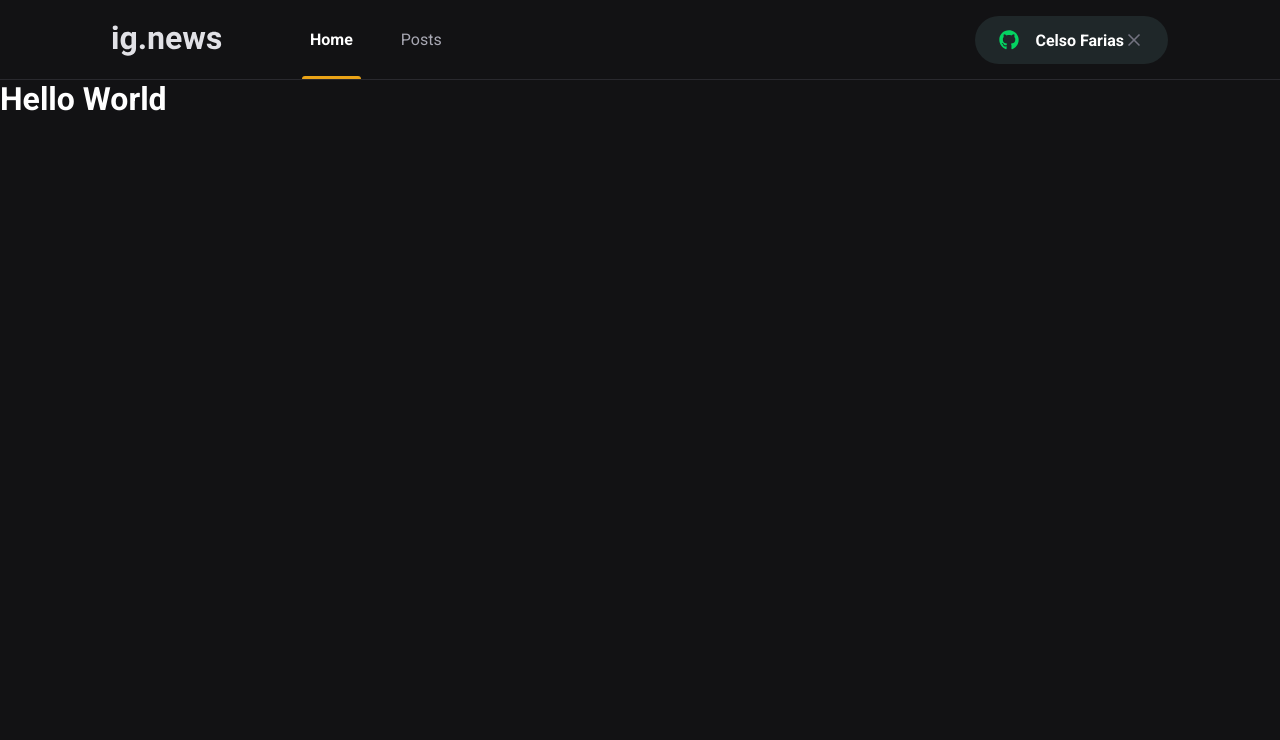
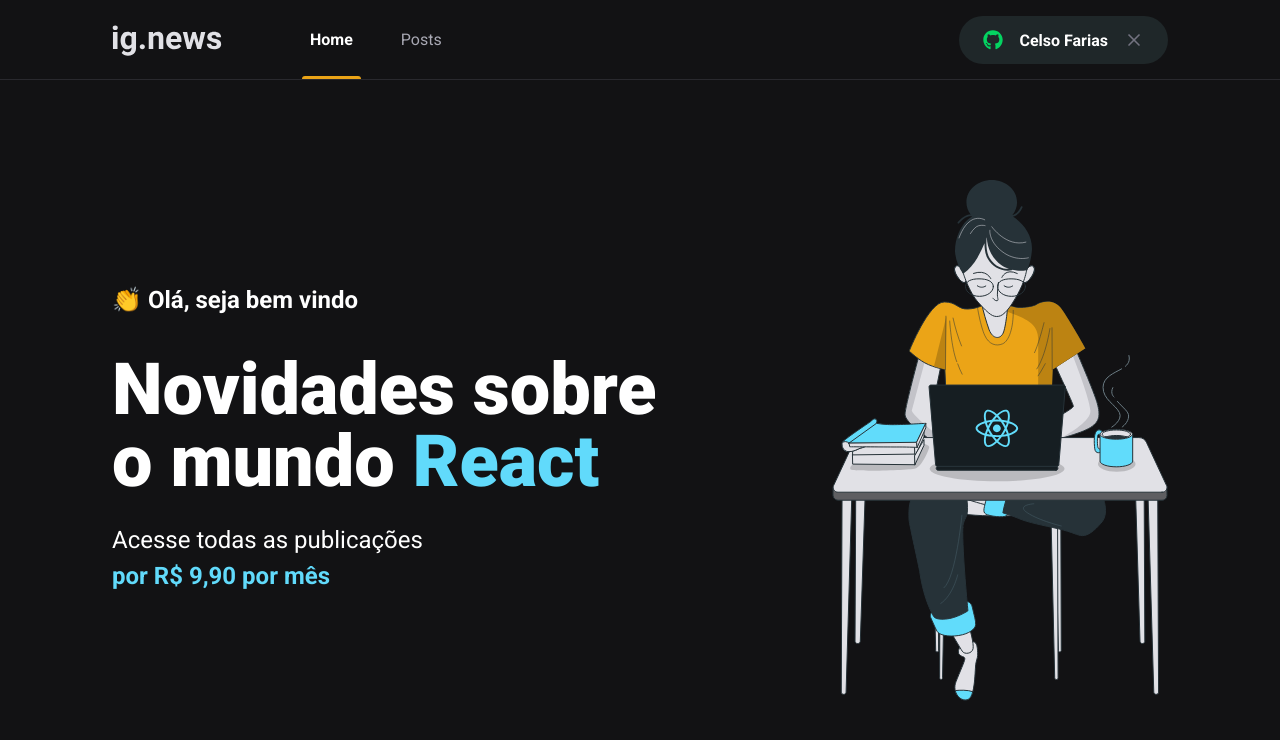
Before and after one commit to fariasoc/ignews, a Next.js app: page / in a window 1280 px wide. Shown: the top 740 px of the page. Built offline with nearby package versions, Linux system fonts and the light colour scheme.

Commit message:
página home

```diff
--- a/src/components/SignInButton/styles.module.scss
+++ b/src/components/SignInButton/styles.module.scss
@@ -21,6 +21,10 @@
     margin-right: 1rem;
   }
 
+  svg.closeIcon {
+    margin-left: 1rem;
+  }
+
   transition: filter 0.2s;
 
   &:hover{
--- /dev/null
+++ b/src/pages/home.module.scss
@@ -0,0 +1,46 @@
+.contentContainer {
+  //width: 100%;
+  max-width: 1120px;
+  margin: 0 auto;
+  padding: 0 2rem;
+  height: calc(100vh - 5rem);
+
+  display: flex;
+  align-items: center;
+  justify-content: space-between;
+}
+
+.hero {
+
+  max-width: 600px;
+
+  > span {
+    font-size:1.5rem;
+    font-weight:bold;
+  }
+
+  h1 {
+    font-size: 4.5rem;
+    line-height: 4.5rem;
+    font-weight: 900;
+    margin-top: 2.5rem;
+
+    span {
+      color: var(--cyan-500);
+    }
+  }
+
+  p {
+    font-size: 1.5rem;
+    line-height: 2.25rem;
+    margin-top: 1.5rem;
+
+    span{
+      color: var(--cyan-500);
+      font-weight:bold;
+    }
+
+  }
+
+
+}
--- a/src/pages/index.tsx
+++ b/src/pages/index.tsx
@@ -1,13 +1,24 @@
 import Head from 'next/head';
+import styles from './home.module.scss';
 
 export default function Home() {
   return (
     <>
       <Head>
-        <title>Início | ig.news</title>
+        <title> Início | ig.news</title>
       </Head>
-      <h1 > Hello World
-      </h1>
+
+      <main className={styles.contentContainer} >
+        <section className={styles.hero} >
+          <span> 👏 Olá, seja bem vindo  </span>
+          <h1> Novidades sobre o mundo <span> React </span>   </h1>
+          <p>
+            Acesse todas as publicações <br />
+            <span> por R$ 9,90 por mês </span>
+          </p>
+        </section>
+        <img src="/images/avatar.svg" alt="Girl coding" />
+      </main>
     </>
   )
 }
```
